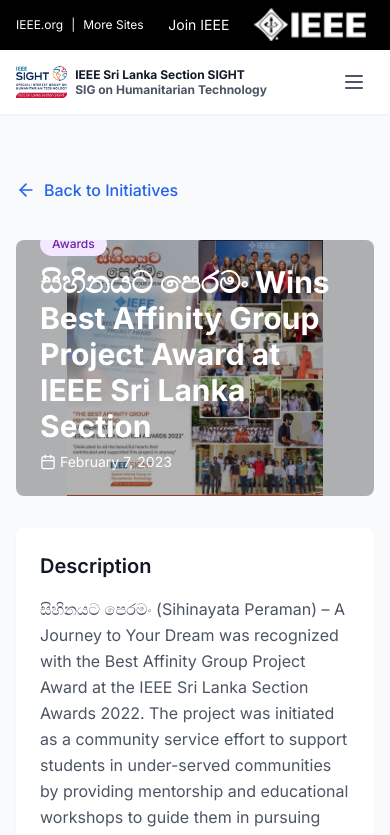
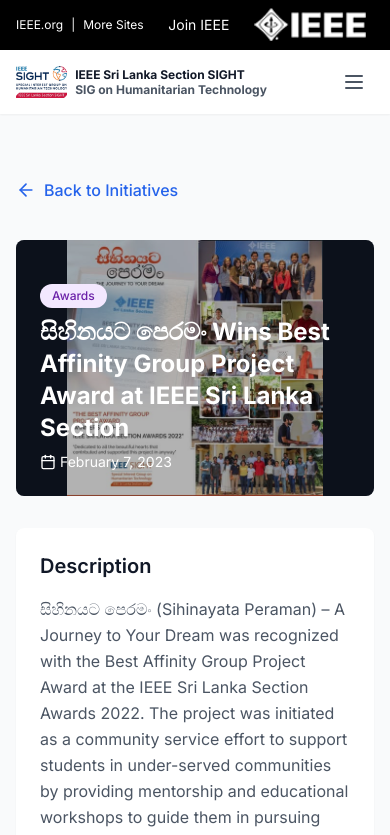
Before and after one commit to IEEESriLanka/sight.ieee.lk, a React (Vite) app: page /initiatives/best-affinity-project-2022 in a window 390 px wide. Shown: the top 835 px of the page. Built offline with nearby package versions, Linux system fonts and the light colour scheme.

Commit message:
Fix mobile title truncation

```diff
--- a/src/components/InitiativeDetail.tsx
+++ b/src/components/InitiativeDetail.tsx
@@ -311,7 +311,7 @@
           initial={{ opacity: 0, y: 20 }}
           animate={{ opacity: 1, y: 0 }}
           transition={{ duration: 0.6 }}
-          className="relative h-64 md:h-80 rounded-lg overflow-hidden mb-8"
+          className="relative min-h-[16rem] md:min-h-[20rem] rounded-lg overflow-hidden mb-8 flex flex-col justify-end bg-gray-900"
         >
           {(() => {
             const images = Array.isArray(initiative.image) ? initiative.image : (initiative.image ? [initiative.image] : []);
@@ -320,7 +320,7 @@
                 <img
                   src={images[0]}
                   alt={initiative.title}
-                  className="w-full h-full object-contain"
+                  className="absolute inset-0 w-full h-full object-contain"
                   onError={(e) => {
                     const target = e.target as HTMLImageElement;
                     const container = target.parentElement!;
@@ -332,8 +332,7 @@
                       <div class="absolute inset-0 bg-black bg-opacity-20"></div>
                       <div class="relative z-10 p-6 w-full">
                         <div class="flex items-center mb-2">
-                          <span class="px-3 py-1 rounded-full text-xs font-medium ${
-                            initiative.type === 'project' ? 'bg-blue-100 text-blue-800' :
+                          <span class="px-3 py-1 rounded-full text-xs font-medium ${initiative.type === 'project' ? 'bg-blue-100 text-blue-800' :
                         initiative.type === 'event' ? 'bg-green-100 text-green-800' :
                           'bg-purple-100 text-purple-800'
                       }">
@@ -368,17 +367,16 @@
               </div>
             );
           })()}
-          <div className="absolute bottom-6 left-6 right-6">
+          <div className="relative z-10 p-6 w-full">
             <div className="flex items-center mb-2">
-              <span className={`px-3 py-1 rounded-full text-xs font-medium ${
-                initiative.type === 'project' ? 'bg-blue-100 text-blue-800' :
+              <span className={`px-3 py-1 rounded-full text-xs font-medium ${initiative.type === 'project' ? 'bg-blue-100 text-blue-800' :
                 initiative.type === 'event' ? 'bg-green-100 text-green-800' :
                   'bg-purple-100 text-purple-800'
                 }`}>
                 {initiative.type.charAt(0).toUpperCase() + initiative.type.slice(1)}
               </span>
             </div>
-            <h1 className="text-3xl md:text-4xl font-bold text-white mb-2">{initiative.title}</h1>
+            <h1 className="text-2xl md:text-4xl font-bold text-white mb-2">{initiative.title}</h1>
             <div className="flex items-center text-white text-sm">
               <Calendar className="h-4 w-4 mr-1" />
               <span>{formatDate(initiative.date)}</span>
```
Lines whose indentation alone changed are shown as unchanged.
